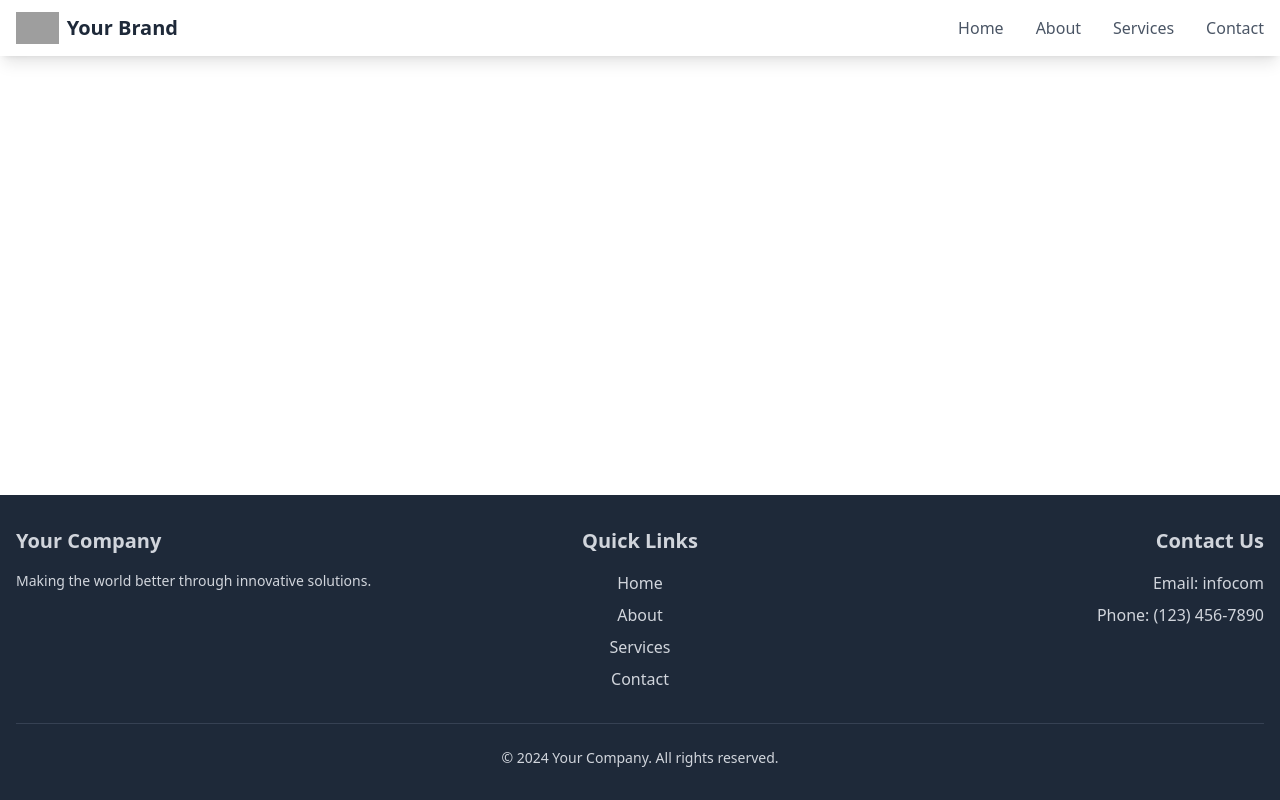
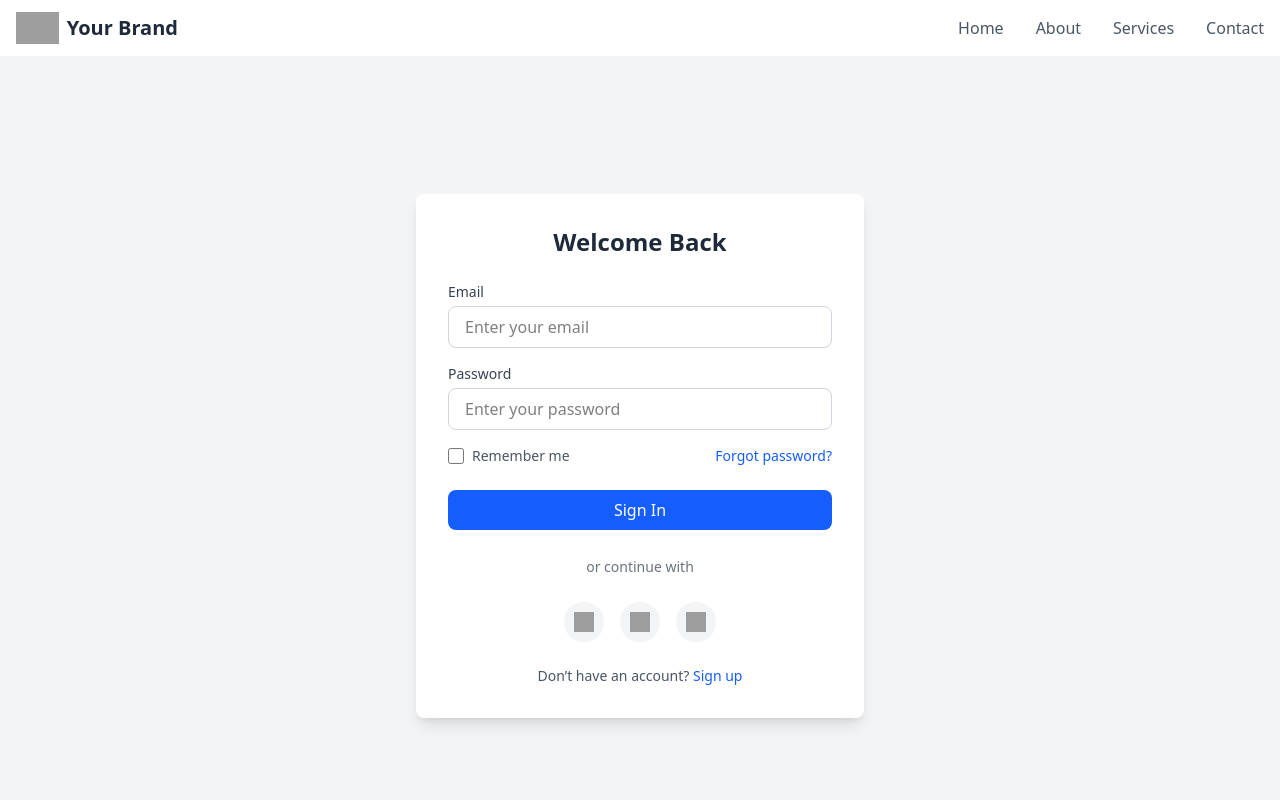
Before and after one commit to amardeep-soni/ExamEase, an Angular app in the folder WebApp/: page /login in a window 1280 px wide. Before the commit this address led to /. Shown: the top 800 px of the page. Built offline with nearby package versions, Linux system fonts and the light colour scheme; grey boxes are pictures that could not be loaded.

Commit message:
Add login component with routing and authentication UI

```diff
--- a/WebApp/src/app/app.routes.ts
+++ b/WebApp/src/app/app.routes.ts
@@ -1,3 +1,9 @@
 import { Routes } from '@angular/router';
+import { LoginComponent } from './login/login.component';
+import { RegisterComponent } from './register/register.component';
 
-export const routes: Routes = [];
+export const routes: Routes = [
+  { path: '', redirectTo: '/login', pathMatch: 'full' },
+  { path: 'login', component: LoginComponent },
+  { path: 'register', component: RegisterComponent },
+];
--- /dev/null
+++ b/WebApp/src/app/login/login.component.html
@@ -0,0 +1,78 @@
+<div class="min-h-screen flex items-center justify-center bg-gray-100">
+    <div class="bg-white shadow-lg rounded-lg p-8 w-full max-w-md">
+      <h2 class="text-2xl font-bold text-center text-gray-800 mb-6">Welcome Back</h2>
+      <form>
+        <!-- Email Field -->
+        <div class="mb-4">
+          <label for="email" class="block text-sm font-medium text-gray-700 mb-1">Email</label>
+          <input
+            type="email"
+            id="email"
+            placeholder="Enter your email"
+            class="w-full px-4 py-2 border border-gray-300 rounded-lg focus:outline-none focus:ring focus:ring-blue-300"
+          />
+        </div>
+
+        <!-- Password Field -->
+        <div class="mb-4">
+          <label for="password" class="block text-sm font-medium text-gray-700 mb-1">Password</label>
+          <input
+            type="password"
+            id="password"
+            placeholder="Enter your password"
+            class="w-full px-4 py-2 border border-gray-300 rounded-lg focus:outline-none focus:ring focus:ring-blue-300"
+          />
+        </div>
+
+        <!-- Remember Me & Forgot Password -->
+        <div class="flex items-center justify-between mb-6">
+          <label class="flex items-center text-sm text-gray-600">
+            <input type="checkbox" class="h-4 w-4 text-blue-600 rounded" />
+            <span class="ml-2">Remember me</span>
+          </label>
+          <a href="#" class="text-sm text-blue-600 hover:underline">Forgot password?</a>
+        </div>
+
+        <!-- Login Button -->
+        <button
+          type="submit"
+          class="w-full bg-blue-600 text-white py-2 rounded-lg hover:bg-blue-700 transition duration-200"
+        >
+          Sign In
+        </button>
+      </form>
+
+      <!-- Divider -->
+      <div class="my-6 text-center">
+        <span class="text-sm text-gray-500">or continue with</span>
+      </div>
+
+      <!-- Social Login Buttons -->
+      <div class="flex justify-center gap-4">
+        <button
+          class="w-10 h-10 bg-gray-100 hover:bg-gray-200 rounded-full flex items-center justify-center transition duration-200"
+          aria-label="Login with Google"
+        >
+          <img src="assets/google-icon.svg" alt="Google" class="w-5 h-5" />
+        </button>
+        <button
+          class="w-10 h-10 bg-gray-100 hover:bg-gray-200 rounded-full flex items-center justify-center transition duration-200"
+          aria-label="Login with Facebook"
+        >
+          <img src="assets/facebook-icon.svg" alt="Facebook" class="w-5 h-5" />
+        </button>
+        <button
+          class="w-10 h-10 bg-gray-100 hover:bg-gray-200 rounded-full flex items-center justify-center transition duration-200"
+          aria-label="Login with GitHub"
+        >
+          <img src="assets/github-icon.svg" alt="GitHub" class="w-5 h-5" />
+        </button>
+      </div>
+
+      <!-- Register Redirect -->
+      <p class="text-sm text-center text-gray-600 mt-6">
+        Don’t have an account?
+        <a href="/register" class="text-blue-600 hover:underline">Sign up</a>
+      </p>
+    </div>
+  </div>
--- /dev/null
+++ b/WebApp/src/app/login/login.component.ts
@@ -0,0 +1,57 @@
+import { CommonModule } from '@angular/common';
+import { Component } from '@angular/core';
+import { NgForm } from '@angular/forms';
+import { Router } from '@angular/router';
+interface LoginModel {
+  email: string;
+  password: string;
+  rememberMe: boolean;
+}
+
+@Component({
+  selector: 'app-login',
+  imports: [CommonModule],
+  templateUrl: './login.component.html',
+  styleUrl: './login.component.css'
+})
+export class LoginComponent {
+  loginData: LoginModel = {
+    email: '',
+    password: '',
+    rememberMe: false
+  };
+
+  isLoading = false;
+  showPassword = false;
+  errorMessage = '';
+
+  constructor(private router: Router) {}
+
+  togglePasswordVisibility() {
+    this.showPassword = !this.showPassword;
+  }
+
+  async onSubmit(form: NgForm) {
+    if (form.valid) {
+      this.isLoading = true;
+      this.errorMessage = '';
+
+      try {
+        // Implement your login logic here
+        console.log('Login attempt with:', this.loginData);
+
+        // Simulate API call
+        await new Promise(resolve => setTimeout(resolve, 1500));
+
+        // On success, navigate to dashboard
+        this.router.navigate(['/dashboard']);
+      } catch (error) {
+        this.errorMessage = 'Invalid email or password';
+      } finally {
+        this.isLoading = false;
+      }
+    }
+  }
+
+
+}
```
Also changed, not shown: WebApp/src/app/login/login.component.css (added), 1 other file (tests, documents, lock files or other folders).
